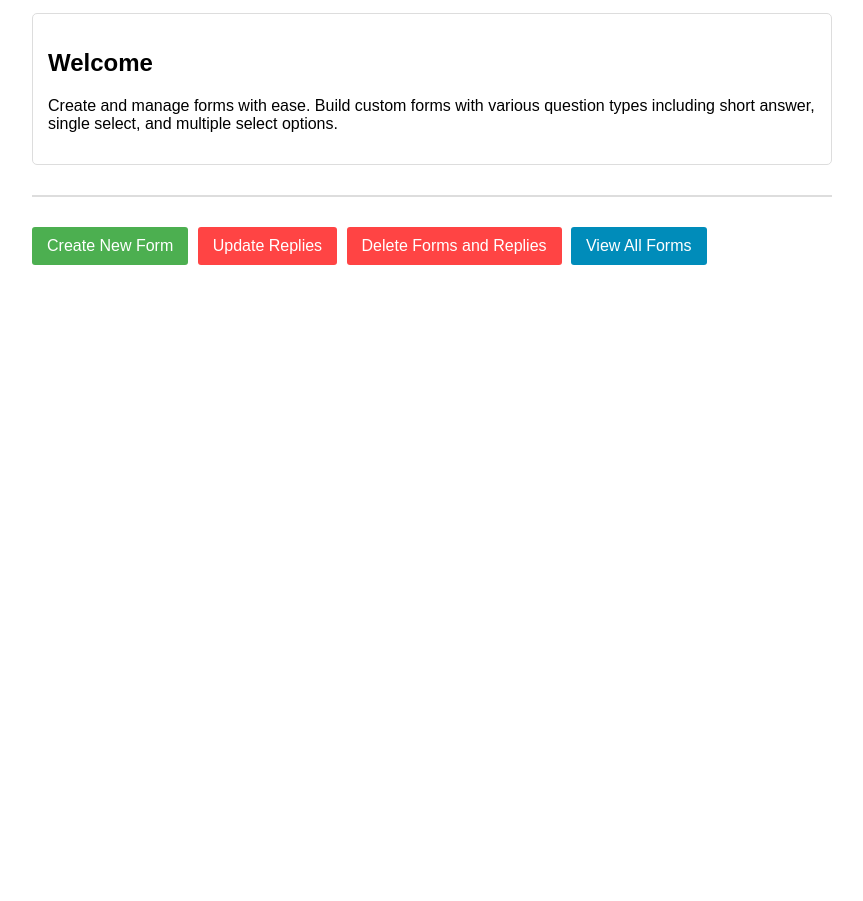
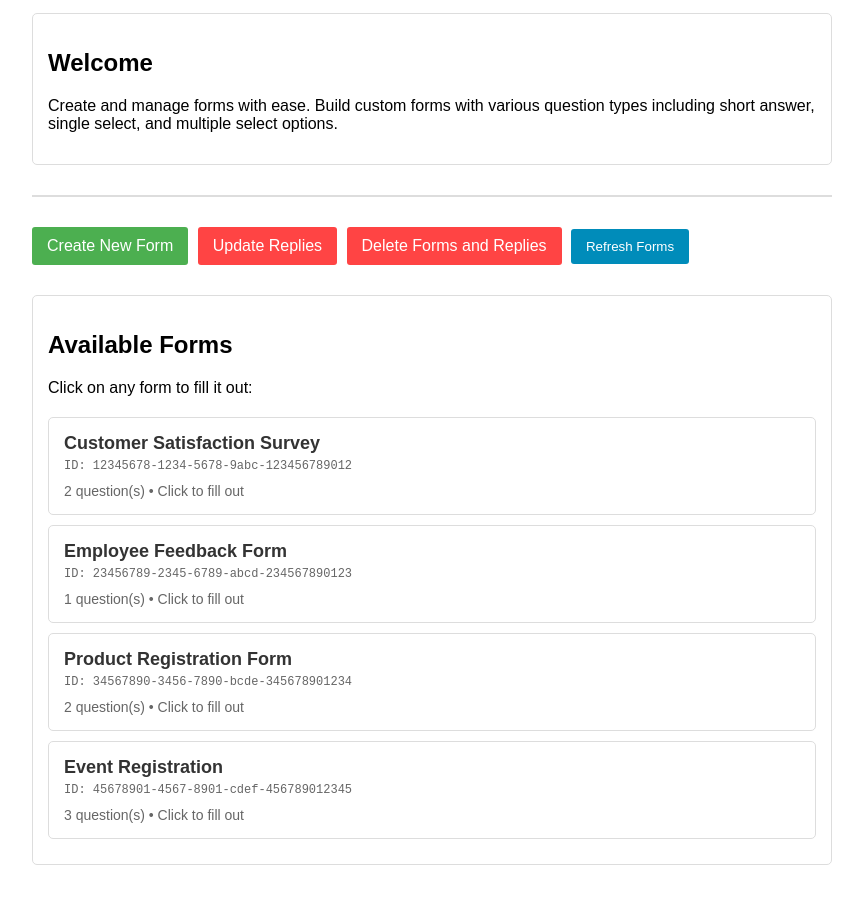
Before and after one commit to Kyle9410-Chen/database-final-project, a plain HTML site: page frontend/index.html in a window 1280 px wide. Shown: the part 99-1000 px from the top of the page, without its empty margins (208-1071 px from the left). Before the commit the page ends 800 px from the top, so only its background shows below. Drawn offline with Linux system fonts and the light colour scheme.

Commit message:
feat: add from list on the home page

```diff
--- /dev/null
+++ b/frontend/formsList.js
@@ -0,0 +1,352 @@
+// TODO: Replace with actual API base URL
+const API_BASE_URL = "/api";
+
+// TODO: Mock forms data for testing - replace with real API calls
+const MOCK_FORMS_DATA = [
+  {
+    form_id: "12345678-1234-5678-9abc-123456789012",
+    title: "Customer Satisfaction Survey",
+    questions: [
+      {
+        question_id: "q1-1234-5678-9abc-123456789012",
+        type: "select",
+        is_required: true,
+        question_text: "How satisfied are you with our service?",
+        options: [
+          {
+            option_id: "o1-1234-5678-9abc-123456789012",
+            option_text: "Very Satisfied",
+          },
+          {
+            option_id: "o2-1234-5678-9abc-123456789012",
+            option_text: "Satisfied",
+          },
+          {
+            option_id: "o3-1234-5678-9abc-123456789012",
+            option_text: "Neutral",
+          },
+          {
+            option_id: "o4-1234-5678-9abc-123456789012",
+            option_text: "Dissatisfied",
+          },
+          {
+            option_id: "o5-1234-5678-9abc-123456789012",
+            option_text: "Very Dissatisfied",
+          },
+        ],
+      },
+      {
+        question_id: "q2-1234-5678-9abc-123456789012",
+        type: "short_answer",
+        is_required: false,
+        question_text: "What can we improve?",
+        options: [],
+      },
+    ],
+  },
+  {
+    form_id: "23456789-2345-6789-abcd-234567890123",
+    title: "Employee Feedback Form",
+    questions: [
+      {
+        question_id: "q3-1234-5678-9abc-123456789012",
+        type: "multiple_select",
+        is_required: true,
+        question_text: "Which benefits are important to you?",
+        options: [
+          {
+            option_id: "o6-1234-5678-9abc-123456789012",
+            option_text: "Health Insurance",
+          },
+          {
+            option_id: "o7-1234-5678-9abc-123456789012",
+            option_text: "Flexible Hours",
+          },
+          {
+            option_id: "o8-1234-5678-9abc-123456789012",
+            option_text: "Remote Work",
+          },
+          {
+            option_id: "o9-1234-5678-9abc-123456789012",
+            option_text: "Professional Development",
+          },
+          {
+            option_id: "o10-1234-5678-9abc-123456789012",
+            option_text: "Paid Time Off",
+          },
+        ],
+      },
+    ],
+  },
+  {
+    form_id: "34567890-3456-7890-bcde-345678901234",
+    title: "Product Registration Form",
+    questions: [
+      {
+        question_id: "q4-1234-5678-9abc-123456789012",
+        type: "short_answer",
+        is_required: true,
+        question_text: "Product Serial Number",
+        options: [],
+      },
+      {
+        question_id: "q5-1234-5678-9abc-123456789012",
+        type: "select",
+        is_required: true,
+        question_text: "How did you hear about us?",
+        options: [
+          {
+            option_id: "o11-1234-5678-9abc-123456789012",
+            option_text: "Social Media",
+          },
+          {
+            option_id: "o12-1234-5678-9abc-123456789012",
+            option_text: "Friend/Family",
+          },
+          {
+            option_id: "o13-1234-5678-9abc-123456789012",
+            option_text: "Online Search",
+          },
+          {
+            option_id: "o14-1234-5678-9abc-123456789012",
+            option_text: "Advertisement",
+          },
+        ],
+      },
+    ],
+  },
+  {
+    form_id: "45678901-4567-8901-cdef-456789012345",
+    title: "Event Registration",
+    questions: [
+      {
+        question_id: "q6-1234-5678-9abc-123456789012",
+        type: "short_answer",
+        is_required: true,
+        question_text: "Full Name",
+        options: [],
+      },
+      {
+        question_id: "q7-1234-5678-9abc-123456789012",
+        type: "short_answer",
+        is_required: true,
+        question_text: "Email Address",
+        options: [],
+      },
+      {
+        question_id: "q8-1234-5678-9abc-123456789012",
+        type: "multiple_select",
+        is_required: false,
+        question_text: "Dietary Restrictions",
+        options: [
+          {
+            option_id: "o15-1234-5678-9abc-123456789012",
+            option_text: "Vegetarian",
+          },
+          {
+            option_id: "o16-1234-5678-9abc-123456789012",
+            option_text: "Vegan",
+          },
+          {
+            option_id: "o17-1234-5678-9abc-123456789012",
+            option_text: "Gluten-Free",
+          },
+          {
+            option_id: "o18-1234-5678-9abc-123456789012",
+            option_text: "No Restrictions",
+          },
+        ],
+      },
+    ],
+  },
+];
+
+// DOM elements
+const loadingDiv = document.getElementById("loadingDiv");
+const errorDiv = document.getElementById("errorDiv");
+const errorMessage = document.getElementById("errorMessage");
+const formsContainer = document.getElementById("formsContainer");
+const noFormsDiv = document.getElementById("noFormsDiv");
+const refreshFormsBtn = document.getElementById("refreshFormsBtn");
+const retryBtn = document.getElementById("retryBtn");
+
+// Fetch all forms from API
+async function fetchAllForms() {
+  try {
+    console.log("🔄 Fetching all forms from API...");
+
+    // TODO: Replace with real API call
+    // Simulate API call delay
+    await new Promise((resolve) => setTimeout(resolve, 1200));
+
+    // In real implementation, this would be:
+    // const response = await fetch(`${API_BASE_URL}/forms`);
+    // if (!response.ok) {
+    //   throw new Error(`HTTP error! status: ${response.status}`);
+    // }
+    // const formsData = await response.json();
+
+    // TODO: Using mock data for demo purposes
+    const formsData = MOCK_FORMS_DATA;
+
+    console.log("✅ Forms data loaded:", formsData);
+    return formsData;
+  } catch (error) {
+    console.error("❌ Error fetching forms:", error);
+    throw error;
+  }
+}
+
+// Render forms list
+function renderFormsList(forms) {
+  console.log("🎨 Rendering forms list:", forms);
+
+  formsContainer.innerHTML = "";
+
+  if (!forms || forms.length === 0) {
+    showNoForms();
+    return;
+  }
+
+  forms.forEach((form, index) => {
+    const formItem = document.createElement("div");
+    formItem.className = "form-item";
+    formItem.dataset.formId = form.form_id;
+
+    formItem.innerHTML = `
+      <div class="form-title">${form.title}</div>
+      <div class="form-id">ID: ${form.form_id}</div>
+      <p style="margin: 10px 0 0 0; color: #666; font-size: 14px;">
+        ${
+          form.questions ? form.questions.length : 0
+        } question(s) • Click to fill out
+      </p>
+    `;
+
+    // Add click event listener to navigate to fillout page
+    formItem.addEventListener("click", () => {
+      console.log("📝 Navigating to fillout page for form:", form.form_id);
+      navigateToFilloutPage(form.form_id);
+    });
+
+    // Add hover effects for better UX
+    formItem.addEventListener("mouseenter", () => {
+      formItem.style.transform = "translateY(-2px)";
+      formItem.style.boxShadow = "0 4px 8px rgba(0,0,0,0.1)";
+    });
+
+    formItem.addEventListener("mouseleave", () => {
+      formItem.style.transform = "translateY(0)";
+      formItem.style.boxShadow = "none";
+    });
+
+    formsContainer.appendChild(formItem);
+  });
+
+  console.log("✅ Forms list rendered successfully");
+}
+
+// Navigate to fillout page with form ID
+function navigateToFilloutPage(formId) {
+  console.log("🔗 Navigating to fillout page with form ID:", formId);
+
+  // TODO: Update path based on your server setup
+  // For development, you might need to adjust this path
+  const filloutUrl = `/fillout?id=${encodeURIComponent(formId)}`;
+
+  console.log("🌐 Navigating to:", filloutUrl);
+  window.location.href = filloutUrl;
+}
+
+// Show loading state
+function showLoading() {
+  console.log("⏳ Showing loading state");
+  loadingDiv.style.display = "block";
+  errorDiv.style.display = "none";
+  formsContainer.style.display = "none";
+  noFormsDiv.style.display = "none";
+}
+
+// Show error state
+function showError(message) {
+  console.error("❌ Showing error state:", message);
+  loadingDiv.style.display = "none";
+  errorDiv.style.display = "block";
+  formsContainer.style.display = "none";
+  noFormsDiv.style.display = "none";
+  errorMessage.textContent = message;
+}
+
+// Show forms list
+function showFormsList() {
+  console.log("📋 Showing forms list");
+  loadingDiv.style.display = "none";
+  errorDiv.style.display = "none";
+  formsContainer.style.display = "block";
+  noFormsDiv.style.display = "none";
+}
+
+// Show no forms state
+function showNoForms() {
+  console.log("📭 Showing no forms state");
+  loadingDiv.style.display = "none";
+  errorDiv.style.display = "none";
+  formsContainer.style.display = "none";
+  noFormsDiv.style.display = "block";
+}
+
+// Load and display forms
+async function loadForms() {
+  try {
+    showLoading();
+
+    const forms = await fetchAllForms();
+
+    if (forms && forms.length > 0) {
+      renderFormsList(forms);
+      showFormsList();
+    } else {
+      showNoForms();
+    }
+  } catch (error) {
+    showError(
+      "Failed to load forms. Please check your connection and try again."
+    );
+  }
+}
+
+// Initialize the page
+function initializePage() {
+  console.log("🚀 Initializing forms list page");
+
+  // Load forms on page load
+  loadForms();
+
+  // Add event listeners for refresh and retry buttons
+  refreshFormsBtn.addEventListener("click", (e) => {
+    e.preventDefault();
+    console.log("🔄 Refresh button clicked");
+    loadForms();
+  });
+
+  retryBtn.addEventListener("click", (e) => {
+    e.preventDefault();
+    console.log("🔄 Retry button clicked");
+    loadForms();
+  });
+
+  console.log("✅ Page initialization completed");
+}
+
+// Initialize when DOM is loaded
+document.addEventListener("DOMContentLoaded", () => {
+  console.log("🌟 DOM loaded, initializing forms list page");
+  initializePage();
+});
+
+// Log mock data for reference
+console.log("📋 Mock forms data structure:", MOCK_FORMS_DATA);
+console.log(
+  "🔧 TODO: Replace mock data with real API calls to",
+  API_BASE_URL + "/forms"
+);
--- a/frontend/index.html
+++ b/frontend/index.html
@@ -55,6 +55,53 @@
         border-top: 2px solid #ddd;
         padding-top: 20px;
       }
+      .forms-section {
+        margin-top: 30px;
+      }
+      .forms-list {
+        margin-top: 20px;
+      }
+      .form-item {
+        margin: 10px 0;
+        padding: 15px;
+        border: 1px solid #ddd;
+        border-radius: 5px;
+        cursor: pointer;
+        transition: background-color 0.3s, border-color 0.3s;
+      }
+      .form-item:hover {
+        background-color: #f5f5f5;
+        border-color: #008cba;
+      }
+      .form-title {
+        font-size: 18px;
+        font-weight: bold;
+        color: #333;
+        margin-bottom: 5px;
+      }
+      .form-id {
+        font-size: 12px;
+        color: #666;
+        font-family: monospace;
+      }
+      .loading {
+        text-align: center;
+        padding: 40px;
+        color: #666;
+      }
+      .error {
+        color: #ff4444;
+        padding: 15px;
+        background-color: #ffe6e6;
+        border-radius: 4px;
+        margin: 20px 0;
+      }
+      .no-forms {
+        text-align: center;
+        padding: 40px;
+        color: #666;
+        font-style: italic;
+      }
     </style>
   </head>
   <body>
@@ -73,7 +120,44 @@
       <a href="/create" class="btn-link btn-primary">Create New Form</a>
       <a href="/update" class="btn-link btn-danger">Update Replies</a>
       <a href="/delete" class="btn-link btn-danger">Delete Forms and Replies</a>
-      <a href="#" class="btn-link btn-secondary">View All Forms</a>
+      <button id="refreshFormsBtn" class="btn-link btn-secondary">
+        Refresh Forms
+      </button>
     </div>
+
+    <div class="forms-section">
+      <div class="card">
+        <h2>Available Forms</h2>
+        <p>Click on any form to fill it out:</p>
+
+        <div id="loadingDiv" class="loading">
+          <h3>Loading forms...</h3>
+        </div>
+
+        <div id="errorDiv" class="error" style="display: none">
+          <h3>Error loading forms</h3>
+          <p id="errorMessage"></p>
+          <button
+            id="retryBtn"
+            class="btn-link btn-secondary"
+            style="margin-top: 10px"
+          >
+            Try Again
+          </button>
+        </div>
+
+        <div id="formsContainer" class="forms-list" style="display: none">
+          <!-- Forms will be populated here -->
+        </div>
+
+        <div id="noFormsDiv" class="no-forms" style="display: none">
+          <p>
+            No forms available. <a href="/create">Create your first form</a>!
+          </p>
+        </div>
+      </div>
+    </div>
+
+    <script type="module" src="formsList.js"></script>
   </body>
 </html>
```
Also changed, not shown: frontend/fillout/filloutForm.js (+16 -7 lines).
